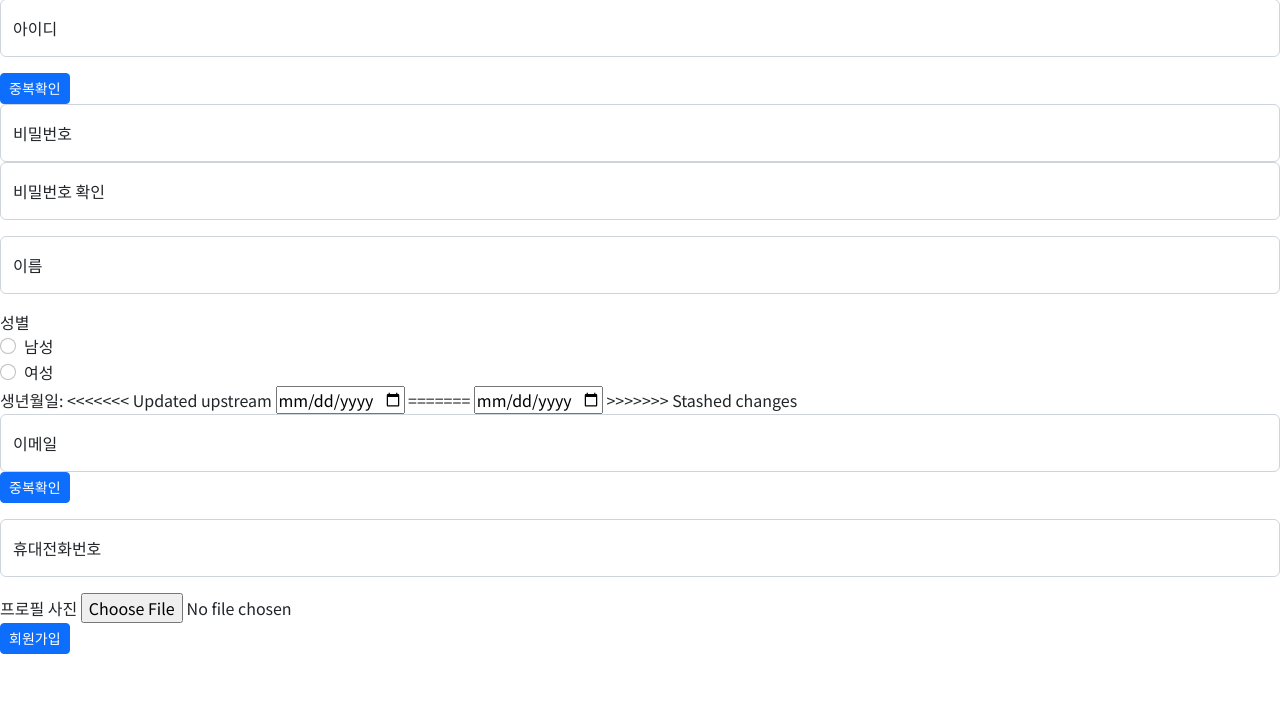
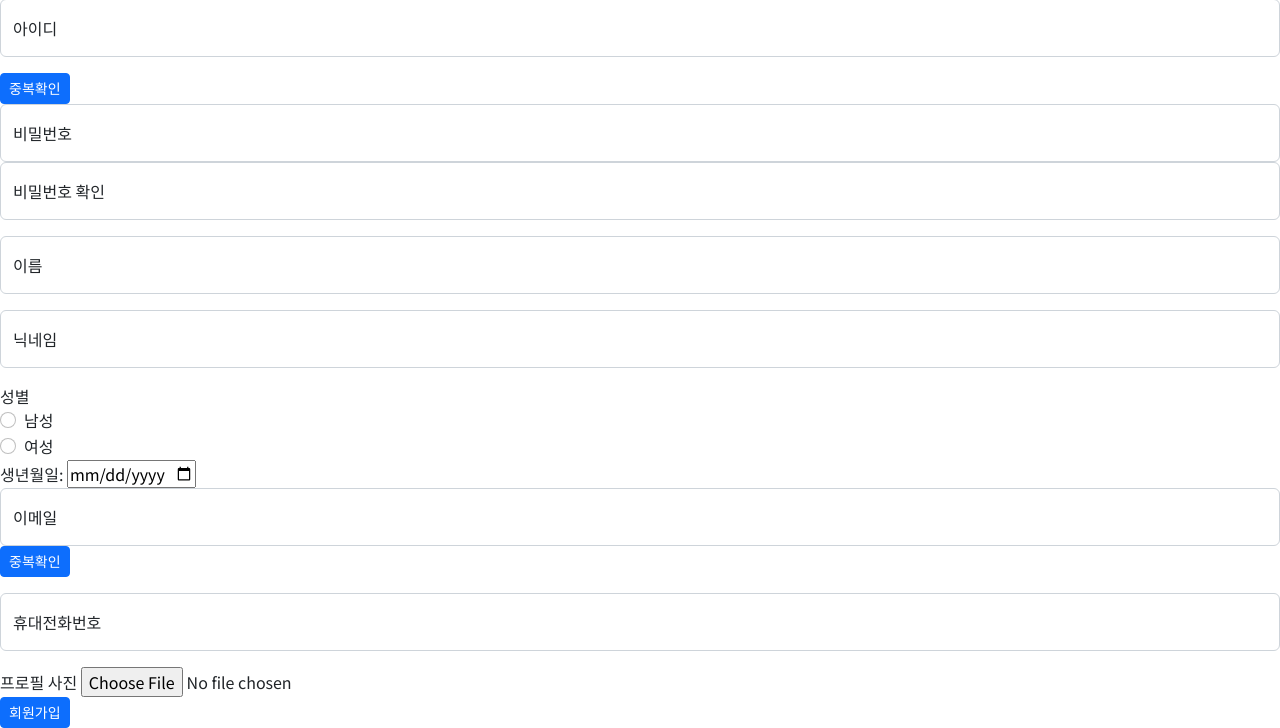
Before and after one commit to Day-PL/Day_Pl, a Django app: page /users/new-user/ in a window 1280 px wide. Shown: the part 81-809 px from the top of the page. Before the commit the page ends 735 px from the top, so only its background shows below. Run offline with Django 4.2, Linux system fonts and the light colour scheme; some libraries are stand-ins or nearby versions.

Commit message:
feat : 회원가입-닉네임 중복 확인 기능 추가

```diff
--- a/common/forms.py
+++ b/common/forms.py
@@ -11,7 +11,7 @@ class UserForm(UserCreationForm):
 class ProfileForm(forms.ModelForm):
     class Meta:
         model = Profile
-        fields = ('fullname', 'gender', 'birthdate', 'phone', 'mail', 'rq_terms', 'op_terms', 'image')
+        fields = ('fullname', 'nickname', 'gender', 'birthdate', 'phone', 'mail', 'rq_terms', 'op_terms', 'image')
         # TODO: 닉네임 추후 추가
 
     def clean_phone(self):
--- a/common/models.py
+++ b/common/models.py
@@ -7,6 +7,7 @@ import uuid
 class Profile(models.Model):
     user       = models.OneToOneField(User, on_delete=models.CASCADE)
     uuid       = models.UUIDField(unique=True, default=uuid.uuid4)
+    nickname   = models.CharField(max_length=64, blank=False)
     fullname   = models.CharField(max_length=64, blank=False)
     gender     = models.CharField(max_length=64, blank=False)
     birthdate  = models.DateField(max_length=64, blank=False)
--- a/common/urls.py
+++ b/common/urls.py
@@ -11,5 +11,6 @@ urlpatterns = [
     path('new-user/', views.signup, name='signup'), #! 회원가입
     path('new-user/check-username/', views.check_username, name='check-username'),
     path('new-user/check-mail/', views.check_mail, name='check-mail'),
+    path('new-user/check-nickname/', views.check_nickname, name='check-nickname'),
     # path('info/', views.info, name='info'), #! 회원정보 수정, 회원 탈퇴
 ]
--- a/common/views.py
+++ b/common/views.py
@@ -7,7 +7,6 @@ from django.contrib.auth import authenticate, login
 from django.contrib.auth.models import User
 from common.forms import UserForm, ProfileForm
 from datetime import datetime
-from Day_Pl.models import Preference # TODO: 이름 바꾸어야 함
 from .models import Profile
 
 def signup(request):
@@ -15,24 +14,6 @@ def signup(request):
     if request.method == 'POST':
         user_form = UserForm(request.POST)
         profile_form = ProfileForm(request.POST)
-        # TODO: 아이디와 이메일 주소가 중복되지 않았는지 다시 한 번 확인되었을 때만 넘어가고
-        #       아니면 return
-        # TODO: 프론트에서 request 보내주어야 함
-        # username = user_form.cleaned_data.get('username')
-        # mail = profile_form.cleaned_data.get('mail')
-        # if User.objects.filter(username=username).exists():
-        #     response = {
-        #     'status': 'fail',
-        #     'message': '이미 사용 중인 아이디입니다.'
-        # }
-        #     return JsonResponse(response)
-
-        # if Profile.objects.filter(mail=mail).exists():
-        #     response = {
-        #     'status': 'fail',
-        #     'message': '이미 사용 중인 이메일입니다.'
-        # }
-        #     return JsonResponse(response)
 
         if user_form.is_valid() and profile_form.is_valid():
             user = user_form.save()
@@ -99,3 +80,19 @@ def check_mail(request):
                 'message': '사용 가능한 이메일입니다.'
             }
     return JsonResponse(response)
+
+def check_nickname(request):
+    data = json.loads(request.body)
+    nickname = data.get('nickname')
+
+    if Profile.objects.filter(nickname=nickname).exists():
+        response = {
+            'status': 'fail',
+            'message': '이미 사용 중인 닉네입니다.'
+        }
+    else:
+        response = {
+            'status': 'success',
+            'message': '사용 가능한 닉네임입니다.'
+        }
+    return JsonResponse(response)
--- a/static/JavaScript/signup.js
+++ b/static/JavaScript/signup.js
@@ -17,9 +17,11 @@ function checkUsernameDuplicate() {
       if (data.status === 'fail') {
         resultElement.innerText = data.message;
         resultElement.style.color = 'red';
+        username.removeAttribute('readonly')
       } else if (data.status === 'error') {
         resultElement.innerText = data.message;
         resultElement.style.color = 'red';
+        username.removeAttribute('readonly')
       } else {
         resultElement.innerText = data.message;
         resultElement.style.color = 'green';
@@ -59,6 +61,36 @@ function checkPwdsMatch() {
 }
 
 pwd2Input.addEventListener('input', checkPwdsMatch);
+
+const nicknameInput = document.querySelector('#nickname');
+
+function checkNicknameDuplicate() {
+
+  fetch('check-nickname/', {
+    method: 'POST',
+    headers: {
+      'X-CSRFToken': csrfToken,
+      'Content-Type': 'application/json',
+    },
+    body: JSON.stringify({ nickname: nicknameInput.value }),
+  })
+    .then((response) => response.json())
+    .then((data) => {
+      const resultElement = document.querySelector('.nickname-result');
+      if (data.status === 'fail') {
+        resultElement.innerText = data.message;
+        resultElement.style.color = 'red';
+        nickname.removeAttribute('readonly')
+      } else {
+        resultElement.innerText = data.message;
+        resultElement.style.color = 'green';
+        nickname.setAttribute('readonly', 'true');
+      }
+    })
+    .catch((error) => console.error('Error:', error));
+}
+
+nicknameInput.addEventListener('blur', checkNicknameDuplicate)
 
 function checkMailDuplicate() {
   const mailInput = document.querySelector('.mail');
@@ -131,4 +163,5 @@ function checkPhoneValidate() {
 
 phoneInput.addEventListener('blur', checkPhoneValidate);
 
+// TODO: 닉네임 중복 확인
 // TODO: 아이디와 이메일 주소가 readonly일 때만 회원가입 버튼 활성화
--- a/templates/auth/signup.html
+++ b/templates/auth/signup.html
@@ -24,10 +24,11 @@
       <input type="text" name="fullname" class="form-control" placeholder="이름" value="{{ profile_form.fullname.value|default_if_none:'' }}" required />
       <label for="floatingInput">이름</label>
     </div>
-    <!-- <div class="form-floating mb-3">
-      <input type="text" name="nickname" class="form-control" placeholder="닉네임" value="{{ profile_form.nickname.value|default_if_none:'' }}" required />
-      <label for="floatingInput">(선택) 닉네임</label>
-    </div> -->
+    <div class="form-floating mb-3">
+      <input type="text" name="nickname" id="nickname" class="form-control" placeholder="닉네임" value="{{ profile_form.nickname.value|default_if_none:'' }}" required />
+      <label for="floatingInput">닉네임</label>
+    </div>
+    <p class="nickname-result"></p>
     <span>성별</span>
     <div class="form-check">
       <input class="form-check-input" type="radio" name="gender" id="flexRadioDefault1" value="male" />
@@ -38,11 +39,7 @@
       <label class="form-check-label" for="flexRadioDefault2"> 여성 </label>
     </div>
     <label for="birthdate">생년월일:</label>
-<<<<<<< Updated upstream
     <input type="date" id="birthdate" name="birthdate" max="{{ current_date }}" value="{{ profile_form.birthdate.value | default_if_none:'' }}" />
-=======
-    <input type="date" id="birthdate" name="birthdate" max="{{ current_date }}" value="{{ profile_form.birthdate.value|default_if_none:'' }}" />
->>>>>>> Stashed changes
     <div class="form-floating">
       <input type="email" name="mail" class="form-control mail" placeholder="이메일" maxlength="100" value="{{ profile_form.mail.value | default_if_none:'' }}" required />
       <label for="floatingInput">이메일</label>
```
